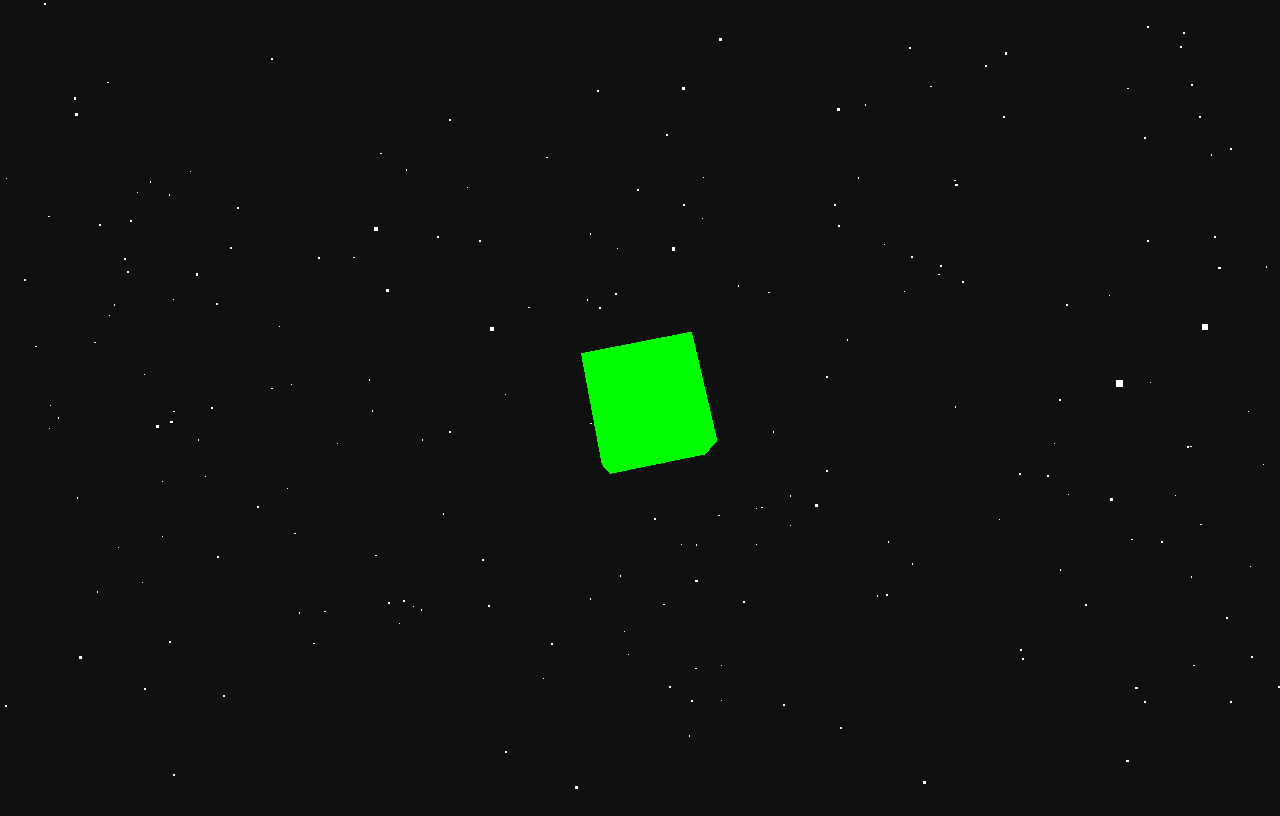
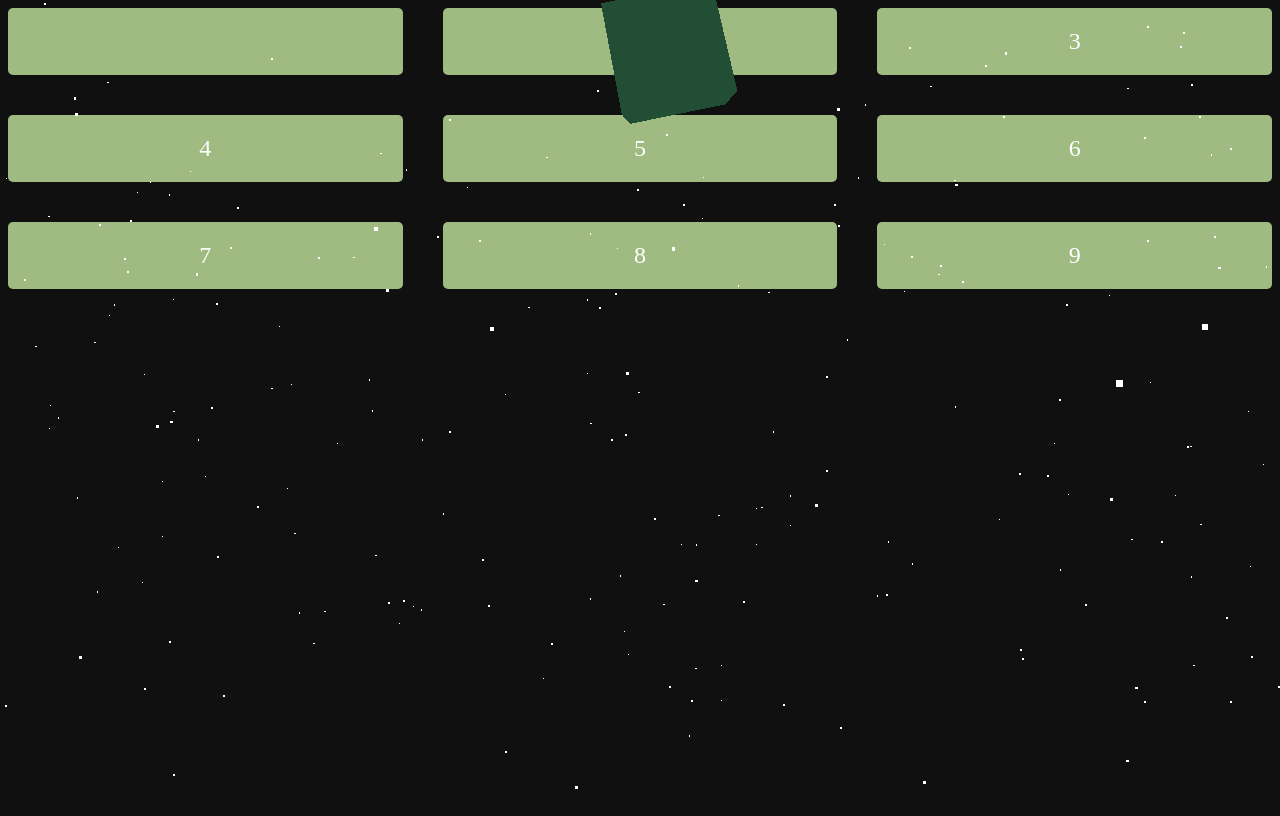
Before and after one commit to Atireg/js-angular, an Angular app: page / in a window 1280 px wide. Built offline with nearby package versions, Linux system fonts and the light colour scheme.

Commit message:
create a grid of elements

```diff
--- a/src/app/app.component.html
+++ b/src/app/app.component.html
@@ -1,5 +1,6 @@
 
 <div class="container">
   <app-particles />
-  <app-cube />
+  <!-- <app-cube /> -->
+  <app-grid />
 </div>
--- a/src/app/app.component.ts
+++ b/src/app/app.component.ts
@@ -2,12 +2,13 @@ import { Component, ElementRef, OnInit, OnDestroy } from '@angular/core';
 import { RouterOutlet } from '@angular/router';
 import { ParticlesComponent } from './particles/particles.component';
 import { CubeComponent } from './cube/cube.component';
+import { GridComponent } from './grid/grid.component';
 
 
 @Component({
   selector: 'app-root',
   standalone: true,
-  imports: [RouterOutlet, CubeComponent, ParticlesComponent],
+  imports: [RouterOutlet, CubeComponent, ParticlesComponent, GridComponent],
   templateUrl: './app.component.html',
   styleUrl: './app.component.css'
 })
--- a/src/app/cube/cube.component.css
+++ b/src/app/cube/cube.component.css
@@ -1,8 +1,7 @@
 .cube {
     display: flex;
     align-items: center;
-    /* height: 100vh; */
-    position: relative;
-
-    /* z-index: 50; */
+    position: fixed;
+    height: 60px;
+    width: 60px;
 }
--- a/src/app/cube/cube.component.ts
+++ b/src/app/cube/cube.component.ts
@@ -49,7 +49,7 @@ export class CubeComponent implements OnInit, OnDestroy {
 
     // Create a cube
     const geometry = new THREE.BoxGeometry();
-    const material = new THREE.MeshBasicMaterial({ color: 0x00ff00 });
+    const material = new THREE.MeshBasicMaterial({ color: 0x214E34    });
     this.cube = new THREE.Mesh(geometry, material);
     this.scene.add(this.cube);
   };
--- /dev/null
+++ b/src/app/grid/grid.component.css
@@ -0,0 +1,24 @@
+
+.grid-container {
+  display: grid;
+  grid-template-columns: repeat(3, 3fr);
+  gap: 40px;
+  width: 100%;
+  height: 100%;
+  max-width: 2000px;
+  max-height: 2000px;
+}
+
+.grid-item {
+  background-color: #a0bb82;
+  color: white;
+  padding: 20px;
+  text-align: center;
+  border-radius: 5px;
+  font-size: 1.5rem;
+  transition: transform 0.3s;
+}
+
+.grid-item:hover {
+  transform: scale(1.05);
+}
--- /dev/null
+++ b/src/app/grid/grid.component.html
@@ -0,0 +1,14 @@
+
+<div class="grid-container">
+    <div class="grid-item">
+      <app-cube></app-cube>
+    </div>
+    <div class="grid-item">2</div>
+    <div class="grid-item">3</div>
+    <div class="grid-item">4</div>
+    <div class="grid-item">5</div>
+    <div class="grid-item">6</div>
+    <div class="grid-item">7</div>
+    <div class="grid-item">8</div>
+    <div class="grid-item">9</div>
+  </div>
```
Also changed, not shown: src/app/grid/grid.component.ts (added, +13 -0 lines).
